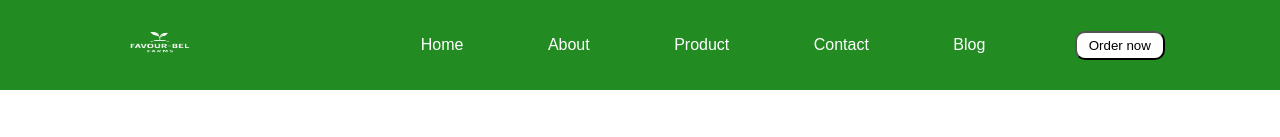
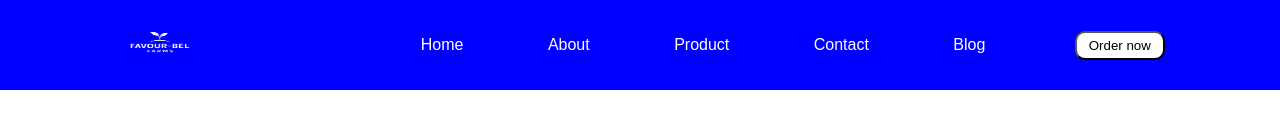
Before and after one commit to FACADOS-EMMANUEL/Favour-Bel, a plain HTML site: page index.html in a window 1280 px wide. Shown: the top 137 px of the page. Drawn offline with Linux system fonts and the light colour scheme.

Commit message:
changed color to blue

```diff
--- a/main.css
+++ b/main.css
@@ -15,7 +15,7 @@
     }
 header {
 
-    background-color: forestgreen;
+    background-color: blue;
     background-size: cover;
     background-repeat: no-repeat;
     background-position: center;
```
